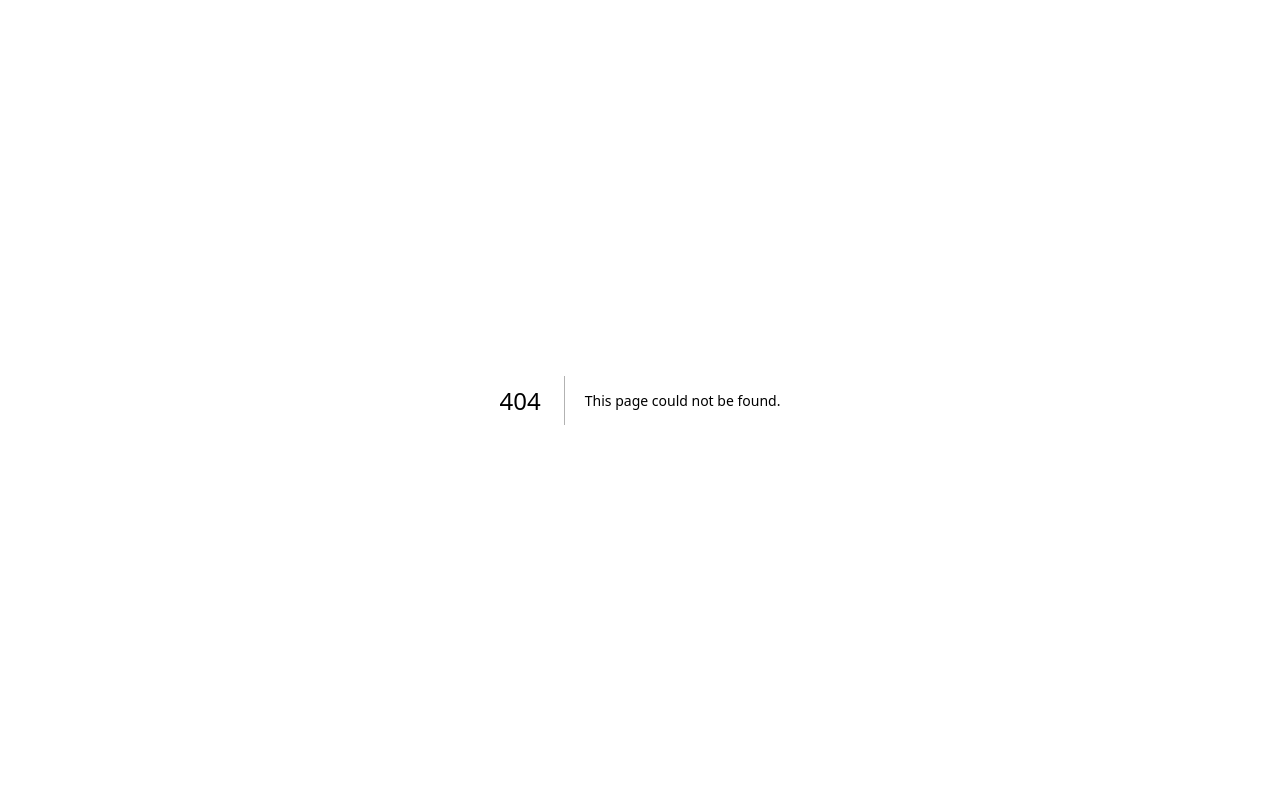
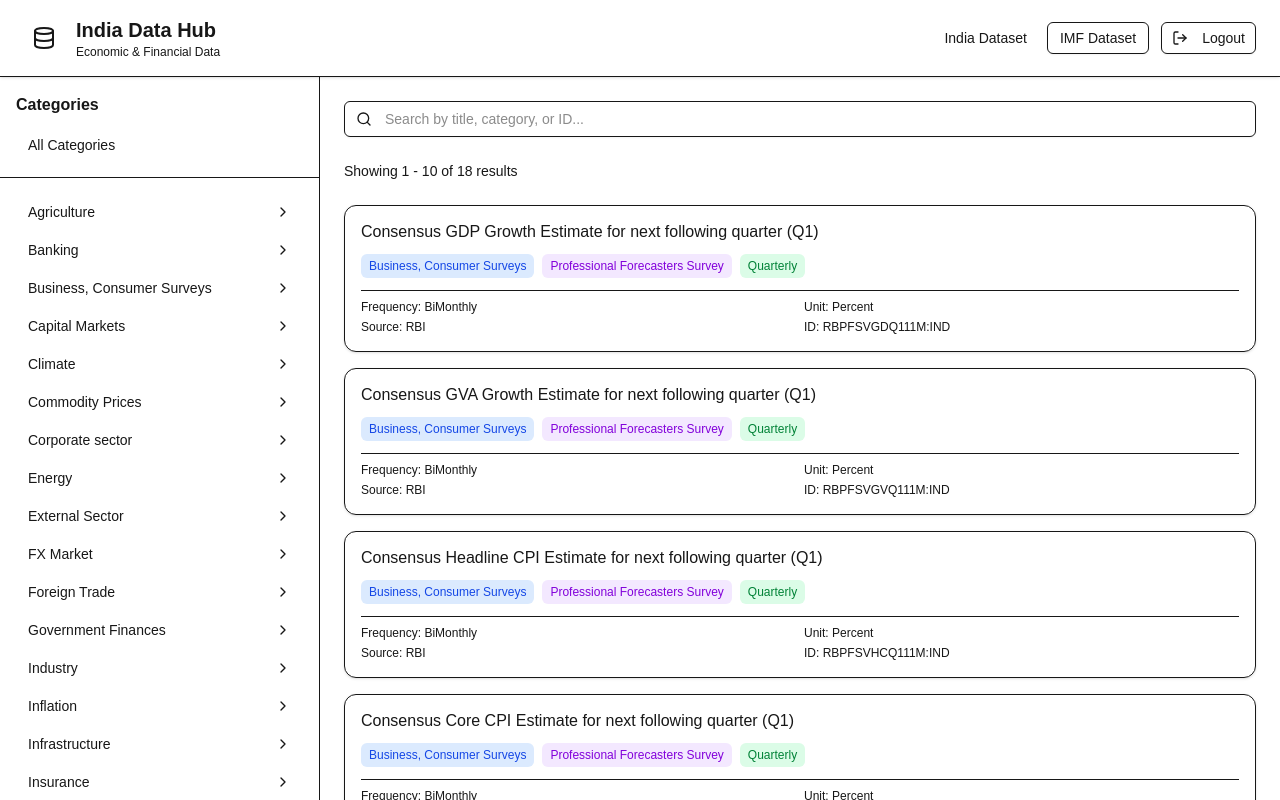
Before and after one commit to lakshaykhokhar2003/assignment12, a Next.js app: page /catalogue in a window 1280 px wide. Before the commit this address had no page. Shown: the top 800 px of the page. Built offline with nearby package versions, Linux system fonts and the light colour scheme.

Commit message:
feat(add): /catalogue page

```diff
--- /dev/null
+++ b/app/catalogue/page.tsx
@@ -0,0 +1,256 @@
+"use client";
+
+import { Database, LogOut } from "lucide-react";
+import { Button } from "@/components/ui/button";
+import { Spinner } from "@/components/ui/spinner";
+import { DataCard } from "@/components/data-card";
+import { CategoryTree } from "@/components/category-tree";
+import { SearchBar } from "@/components/search-bar";
+import {
+  Pagination,
+  PaginationContent,
+  PaginationEllipsis,
+  PaginationItem,
+  PaginationLink,
+  PaginationNext,
+  PaginationPrevious,
+} from "@/components/ui/pagination";
+import { useAuth, useDataset, useFilteredData } from "@/hooks";
+import { DATASETS, ITEMS_PER_PAGE } from "@/constants";
+import { formatNumber } from "@/lib/utils";
+import type { DatasetType } from "@/types";
+
+export default function CataloguePage() {
+  const { logout } = useAuth();
+  const { dataset, data, isLoading: dataLoading, error, switchDataset } = useDataset();
+  const {
+    searchTerm,
+    selectedCategory,
+    selectedCategoryPath,
+    currentPage,
+    paginatedItems,
+    totalPages,
+    totalFilteredItems,
+    handleSearch,
+    handleCategorySelect,
+    handlePageChange,
+  } = useFilteredData(data?.frequent, data?.categories, ITEMS_PER_PAGE);
+
+  const startIndex = (currentPage - 1) * ITEMS_PER_PAGE + 1;
+  const endIndex = Math.min(currentPage * ITEMS_PER_PAGE, totalFilteredItems);
+
+  const getPageNumbers = () => {
+    const pages: (number | "ellipsis")[] = [];
+    const maxVisible = 5;
+
+    if (totalPages <= maxVisible) {
+      return Array.from({ length: totalPages }, (_, i) => i + 1);
+    }
+
+    pages.push(1);
+
+    if (currentPage > 3) {
+      pages.push("ellipsis");
+    }
+
+    const start = Math.max(2, currentPage - 1);
+    const end = Math.min(totalPages - 1, currentPage + 1);
+
+    for (let i = start; i <= end; i++) {
+      pages.push(i);
+    }
+
+    if (currentPage < totalPages - 2) {
+      pages.push("ellipsis");
+    }
+
+    if (totalPages > 1) {
+      pages.push(totalPages);
+    }
+
+    return pages;
+  };
+
+  return (
+    <div className="min-h-screen flex flex-col">
+      <header className="sticky top-0 z-10 bg-background border-b shadow-sm">
+        <div className="px-6 py-4 flex items-center justify-between gap-4">
+          <div className="flex items-center gap-3">
+            <div className="w-10 h-10 bg-primary rounded-lg flex items-center justify-center">
+              <Database className="h-6 w-6 text-primary-foreground" />
+            </div>
+            <div>
+              <h1 className="text-xl font-bold">India Data Hub</h1>
+              <p className="text-xs text-muted-foreground">
+                Economic & Financial Data
+              </p>
+            </div>
+          </div>
+
+          <div className="flex items-center gap-3">
+            <div className="flex gap-2">
+              {(Object.keys(DATASETS) as DatasetType[]).map((type) => (
+                <Button
+                  key={type}
+                  variant={dataset === type ? "default" : "outline"}
+                  size="sm"
+                  onClick={() => switchDataset(type)}
+                  disabled={dataLoading}
+                >
+                  {DATASETS[type].name}
+                </Button>
+              ))}
+            </div>
+
+            <Button variant="outline" size="sm" onClick={logout}>
+              <LogOut className="h-4 w-4 mr-2" />
+              Logout
+            </Button>
+          </div>
+        </div>
+      </header>
+
+      <div className="flex-1 flex overflow-hidden">
+        <aside className="w-80 bg-card border-r overflow-y-auto">
+          <div className="p-4 border-b">
+            <h2 className="font-semibold mb-3">Categories</h2>
+            <Button
+              variant={selectedCategory === null ? "default" : "outline"}
+              size="sm"
+              className="w-full justify-start"
+              onClick={() => handleCategorySelect(null, null)}
+            >
+              All Categories
+            </Button>
+          </div>
+
+          {dataLoading ? (
+            <div className="p-8 flex justify-center">
+              <Spinner />
+            </div>
+          ) : data?.categories ? (
+            <div className="p-4">
+              <CategoryTree
+                categories={data.categories}
+                selectedCategory={selectedCategory}
+                selectedCategoryPath={selectedCategoryPath}
+                onCategorySelect={handleCategorySelect}
+              />
+            </div>
+          ) : null}
+        </aside>
+
+        <main className="flex-1 overflow-y-auto">
+          <div className="max-w-7xl mx-auto p-6 space-y-6">
+            <SearchBar value={searchTerm} onChange={handleSearch} />
+
+            <div className="text-sm text-muted-foreground">
+              {totalFilteredItems > 0 ? (
+                <p>
+                  Showing <span className="font-medium">{formatNumber(startIndex)}</span> -{" "}
+                  <span className="font-medium">{formatNumber(endIndex)}</span> of{" "}
+                  <span className="font-medium">{formatNumber(totalFilteredItems)}</span> results
+                  {selectedCategory && ` in ${selectedCategory}`}
+                </p>
+              ) : !dataLoading && (
+                <p>No results found</p>
+              )}
+            </div>
+
+            {dataLoading ? (
+              <div className="py-12 flex flex-col items-center gap-4">
+                <Spinner />
+                <p className="text-muted-foreground">Loading data...</p>
+              </div>
+            ) : error ? (
+              <div className="py-12 text-center">
+                <p className="text-destructive">Error: {error}</p>
+                <Button variant="outline" onClick={() => switchDataset(dataset)} className="mt-4">
+                  Retry
+                </Button>
+              </div>
+            ) : (
+              <>
+                {paginatedItems.length > 0 ? (
+                  <div className="grid gap-4">
+                    {paginatedItems.map((item) => (
+                      <DataCard key={item.id} item={item} />
+                    ))}
+                  </div>
+                ) : (
+                  <div className="py-12 text-center">
+                    <p className="text-muted-foreground">
+                      No datasets match your criteria.
+                    </p>
+                    {(searchTerm || selectedCategory) && (
+                      <Button
+                        variant="outline"
+                        onClick={() => {
+                          handleSearch("");
+                          handleCategorySelect(null, null);
+                        }}
+                        className="mt-4"
+                      >
+                        Clear Filters
+                      </Button>
+                    )}
+                  </div>
+                )}
+
+                {totalPages > 1 && (
+                  <Pagination>
+                    <PaginationContent>
+                      <PaginationItem>
+                        <PaginationPrevious
+                          href="#"
+                          onClick={(e) => {
+                            e.preventDefault();
+                            if (currentPage > 1) handlePageChange(currentPage - 1);
+                          }}
+                          aria-disabled={currentPage === 1}
+                          className={currentPage === 1 ? "pointer-events-none opacity-50" : "cursor-pointer"}
+                        />
+                      </PaginationItem>
+
+                      {getPageNumbers().map((page, index) => (
+                        <PaginationItem key={index}>
+                          {page === "ellipsis" ? (
+                            <PaginationEllipsis />
+                          ) : (
+                            <PaginationLink
+                              href="#"
+                              onClick={(e) => {
+                                e.preventDefault();
+                                handlePageChange(page as number);
+                              }}
+                              isActive={currentPage === page}
+                              className="cursor-pointer"
+                            >
+                              {page}
+                            </PaginationLink>
+                          )}
+                        </PaginationItem>
+                      ))}
+
+                      <PaginationItem>
+                        <PaginationNext
+                          href="#"
+                          onClick={(e) => {
+                            e.preventDefault();
+                            if (currentPage < totalPages) handlePageChange(currentPage + 1);
+                          }}
+                          aria-disabled={currentPage === totalPages}
+                          className={currentPage === totalPages ? "pointer-events-none opacity-50" : "cursor-pointer"}
+                        />
+                      </PaginationItem>
+                    </PaginationContent>
+                  </Pagination>
+                )}
+              </>
+            )}
+          </div>
+        </main>
+      </div>
+    </div>
+  );
+}
```
